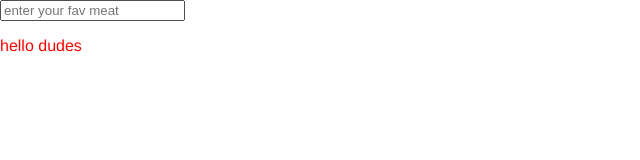
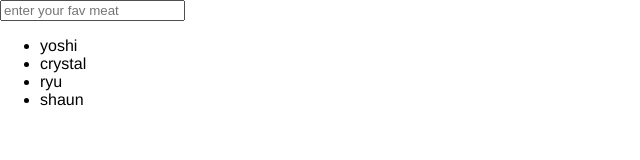
Before and after one commit to beltranbot/tnn-angularjs, a plain HTML site: page index.html in a window 1280 px wide. Shown: the whole page, without its empty margins (0-640 px from the left). Drawn offline with Linux system fonts and the light colour scheme.

Commit message:
#7 ng-repeat directive

```diff
--- a/index.html
+++ b/index.html
@@ -9,9 +9,11 @@
     <script src="app/lib/angular.min.js"></script>
 </head>
 
-<body ng-init="color='red'">
+<body ng-init="ninjas=['yoshi','crystal','ryu','shaun']">
     <input type="text" ng-model="favMeat" placeholder="enter your fav meat">
-    <p class="{{color}}"> hello dudes</p>
+    <ul>
+        <li ng-repeat="ninja in ninjas">{{ ninja }}</li>
+    </ul>
 </body>
 
 </html>
```
